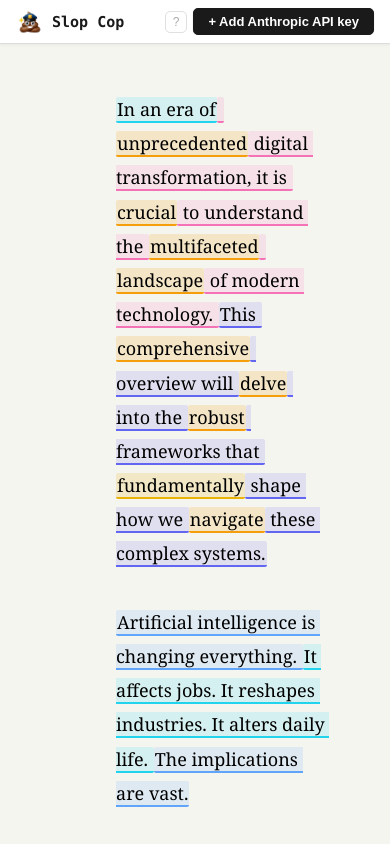
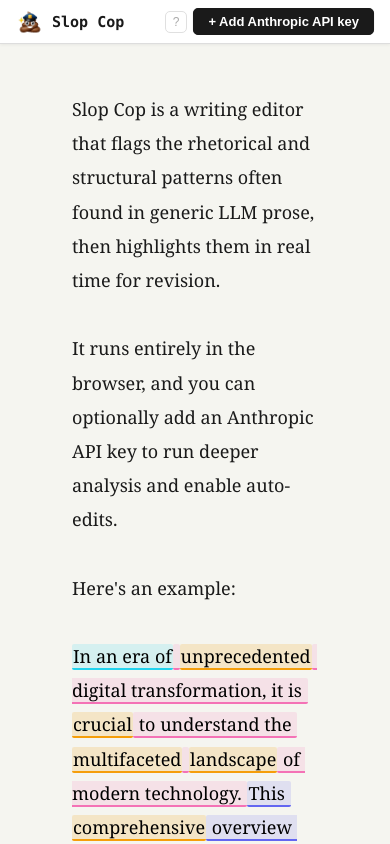
Before and after one commit to awnist/slop-cop, a React (Vite) app: page / in a window 390 px wide. Built offline with nearby package versions, Linux system fonts and the light colour scheme; the HTML template or start-up script is replaced by a standard one.

Commit message:
Fix detector false positives and tighten mobile margins

```diff
--- a/src/App.tsx
+++ b/src/App.tsx
@@ -479,7 +479,7 @@
           <div ref={editorWrapperRef} style={{ maxWidth: '680px', margin: '0 auto', position: 'relative' }}>
             {/* Callout box — sits in left margin, arrow points right at the text */}
             {hintVisible !== undefined && (
-              <div ref={hintRef} className="hint-callout" style={{ position: 'absolute', right: 'calc(100% - 39px)', top: '6px', width: '158px', opacity: hintDimmed ? 0.15 : hintVisible ? 1 : 0, transition: 'opacity 0.3s ease', pointerEvents: hintVisible && !hintDimmed ? 'auto' : 'none' }}>
+              <div ref={hintRef} className="hint-callout" style={{ position: 'absolute', right: 'calc(100% - 39px)', top: '6px', width: '158px', opacity: !hintVisible ? 0 : hintDimmed ? 0.15 : 1, transition: 'opacity 0.3s ease', pointerEvents: hintVisible && !hintDimmed ? 'auto' : 'none' }}>
                 <div style={{
                   background: '#fff',
                   border: '1px solid #e0dbd4',
@@ -550,6 +550,7 @@
             )}
             <div
               ref={editorRef}
+              className="editor-content"
               contentEditable
               suppressContentEditableWarning
               onInput={handleInput}
@@ -568,7 +569,7 @@
                 caretColor: '#1a1a1a',
                 whiteSpace: 'pre-wrap',
                 wordBreak: 'break-word',
-                paddingLeft: '52px', // left padding houses the sparkle button (at left+10)
+                paddingLeft: '52px', // left padding houses the sparkle button; overridden to 8px on mobile via .editor-content
               }}
             />
           </div>
--- a/src/data/sampleText.ts
+++ b/src/data/sampleText.ts
@@ -1,4 +1,10 @@
-export const SAMPLE_TEXT = `In an era of unprecedented digital transformation, it is crucial to understand the multifaceted landscape of modern technology. This comprehensive overview will delve into the robust frameworks that fundamentally shape how we navigate these complex systems.
+export const SAMPLE_TEXT = `Slop Cop is a writing editor that flags the rhetorical and structural patterns often found in generic LLM prose, then highlights them in real time for revision.
+
+It runs entirely in the browser, and you can optionally add an Anthropic API key to run deeper analysis and enable auto-edits.
+
+Here's an example:
+
+In an era of unprecedented digital transformation, it is crucial to understand the multifaceted landscape of modern technology. This comprehensive overview will delve into the robust frameworks that fundamentally shape how we navigate these complex systems.
 
 Artificial intelligence is changing everything. It affects jobs. It reshapes industries. It alters daily life. The implications are vast.
 
--- a/src/detectors/wordPatterns.ts
+++ b/src/detectors/wordPatterns.ts
@@ -205,10 +205,14 @@
 export function detectEmDashPivot(text: string): Violation[] {
   const violations: Violation[] = []
 
-  // Find each em-dash or en-dash independently
+  // Find each em-dash or en-dash, but skip ones used as a standalone line separator
   const re = /[—–]/g
   let m: RegExpExecArray | null
   while ((m = re.exec(text)) !== null) {
+    const lineStart = text.lastIndexOf('\n', m.index - 1) + 1
+    const lineEnd = text.indexOf('\n', m.index)
+    const line = text.slice(lineStart, lineEnd === -1 ? undefined : lineEnd)
+    if (line.trim().replace(/[—–]/g, '').trim() === '') continue
     violations.push({
       ruleId: 'em-dash-pivot',
       startIndex: m.index,
@@ -726,7 +730,7 @@
   for (const para of splitParagraphs(text)) {
     const trimmed = para.text.trim()
     const wordCount = trimmed.split(/\s+/).filter(Boolean).length
-    if (wordCount >= 1 && wordCount <= 4) {
+    if (wordCount >= 1 && wordCount <= 4 && !trimmed.endsWith(':')) {
       violations.push({
         ruleId: 'dramatic-fragment',
         startIndex: para.start,
--- a/src/index.css
+++ b/src/index.css
@@ -62,6 +62,10 @@
     display: none !important;
   }
   .editor-scroll {
-    padding: 32px 24px 60px;
+    padding: 32px 20px 60px;
+  }
+  /* Remove rewrite button indent — no hover on touch, symmetry matters more */
+  .editor-content {
+    padding-left: 8px !important;
   }
 }
```
